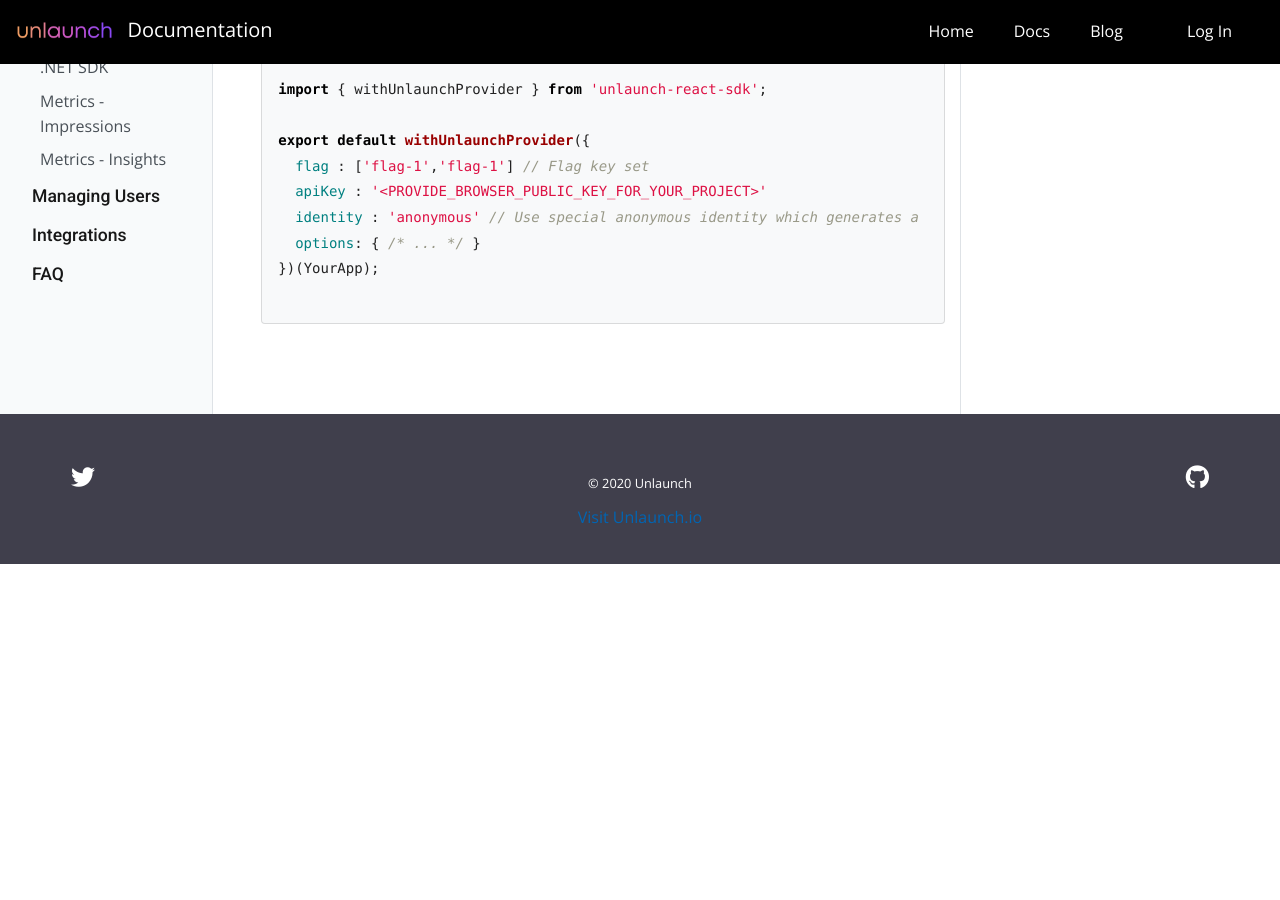
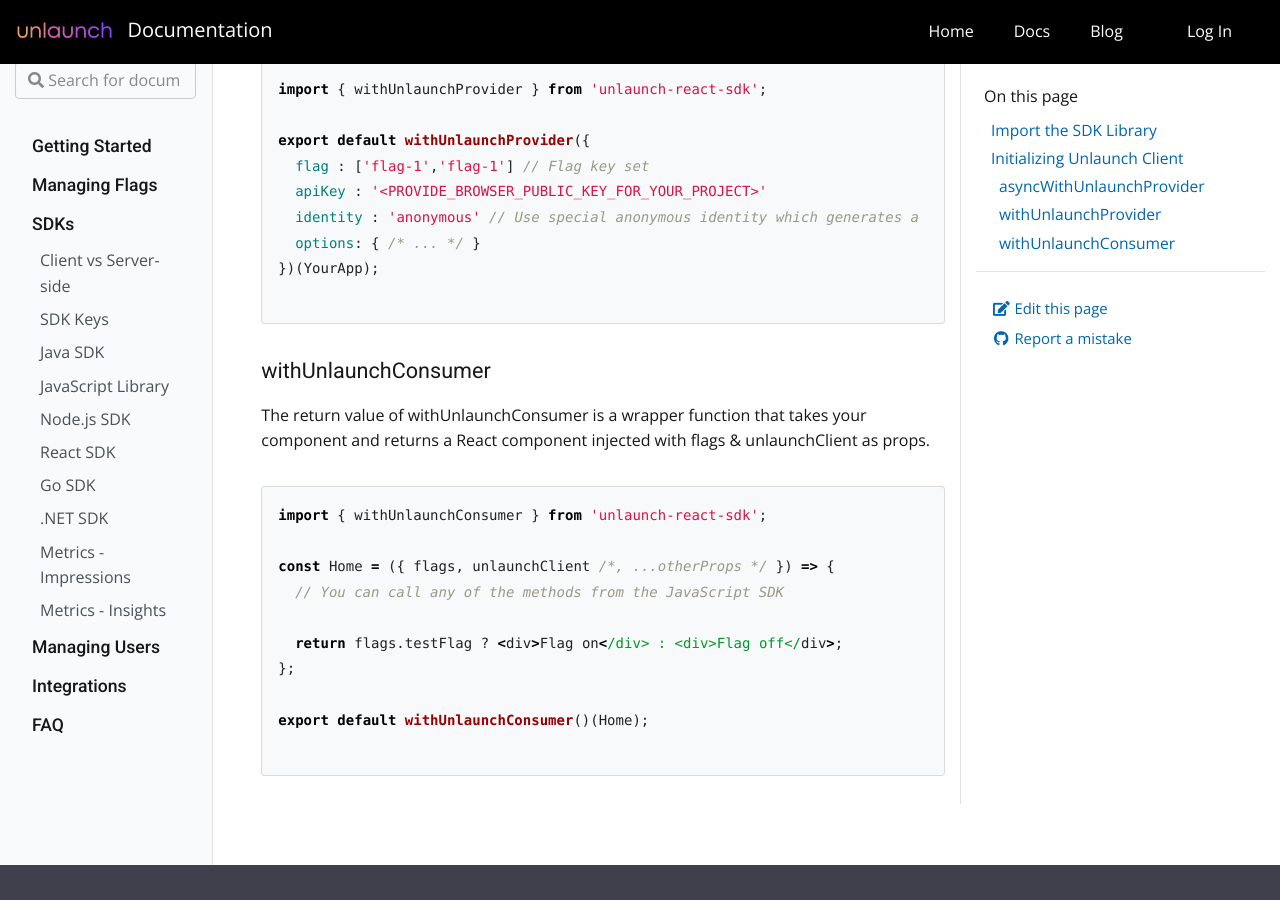
Before and after one commit to unlaunch/documentation, a Jekyll site: the page built from _docs/sdks/react-sdk.md, in a window 1280 px wide and 900 px high, scrolled down 2140 px. Built offline with Jekyll 4.4.1, drawn with Linux system fonts in a browser that asks for light colours; nearby versions of some CDN libraries; before the commit the page ends 2704 px from its top, so only the background shows below that.

Commit message:
Update react-sdk.md

````diff
--- a/_docs/sdks/react-sdk.md
+++ b/_docs/sdks/react-sdk.md
@@ -71,3 +71,19 @@
 })(YourApp);
 
 ```
+#### withUnlaunchConsumer
+
+The return value of withUnlaunchConsumer is a wrapper function that takes your component and returns a React component injected with flags & unlaunchClient as props.
+
+```js
+import { withUnlaunchConsumer } from 'unlaunch-react-sdk';
+
+const Home = ({ flags, unlaunchClient /*, ...otherProps */ }) => {
+  // You can call any of the methods from the JavaScript SDK
+
+  return flags.testFlag ? <div>Flag on</div> : <div>Flag off</div>;
+};
+
+export default withUnlaunchConsumer()(Home);
+
+```
````
